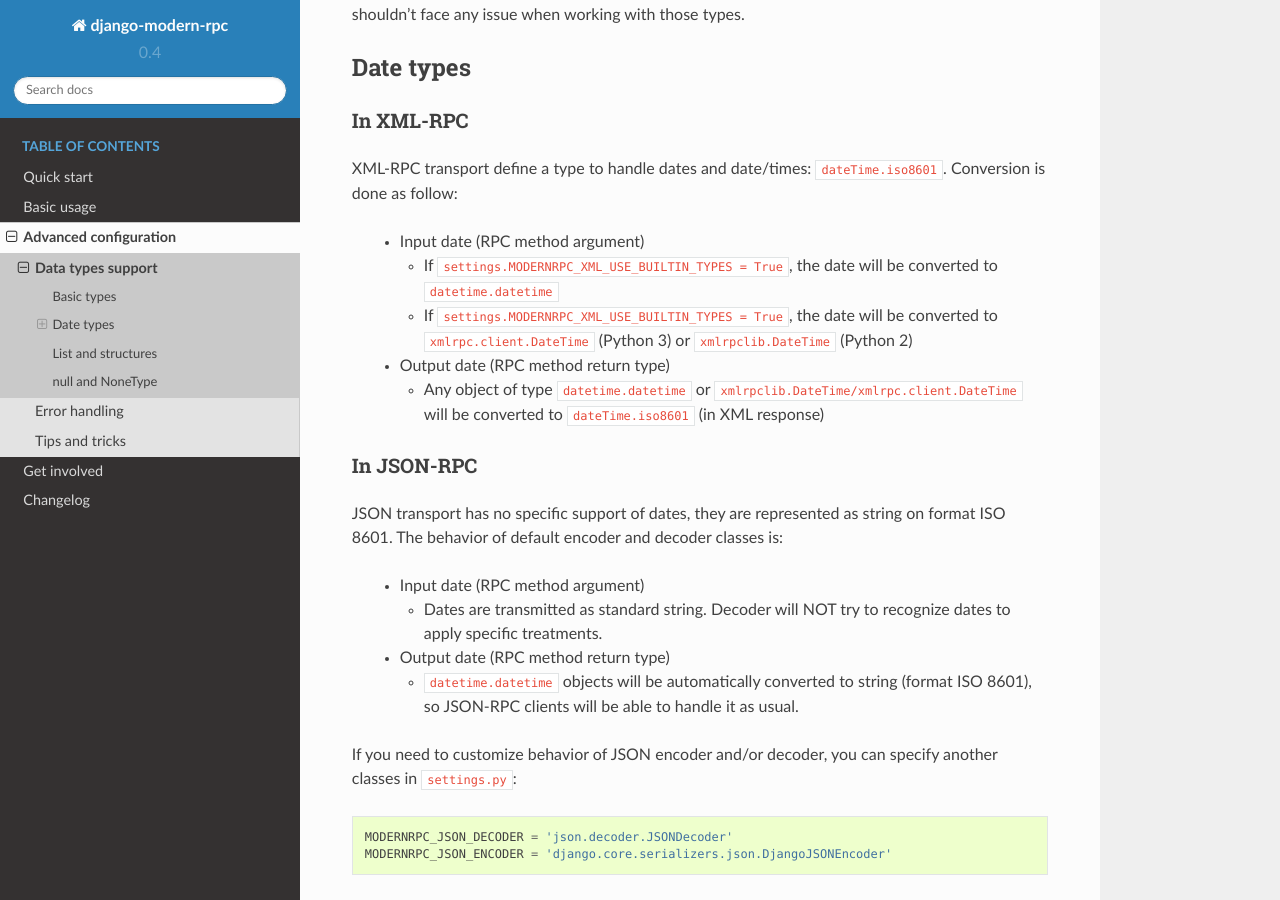
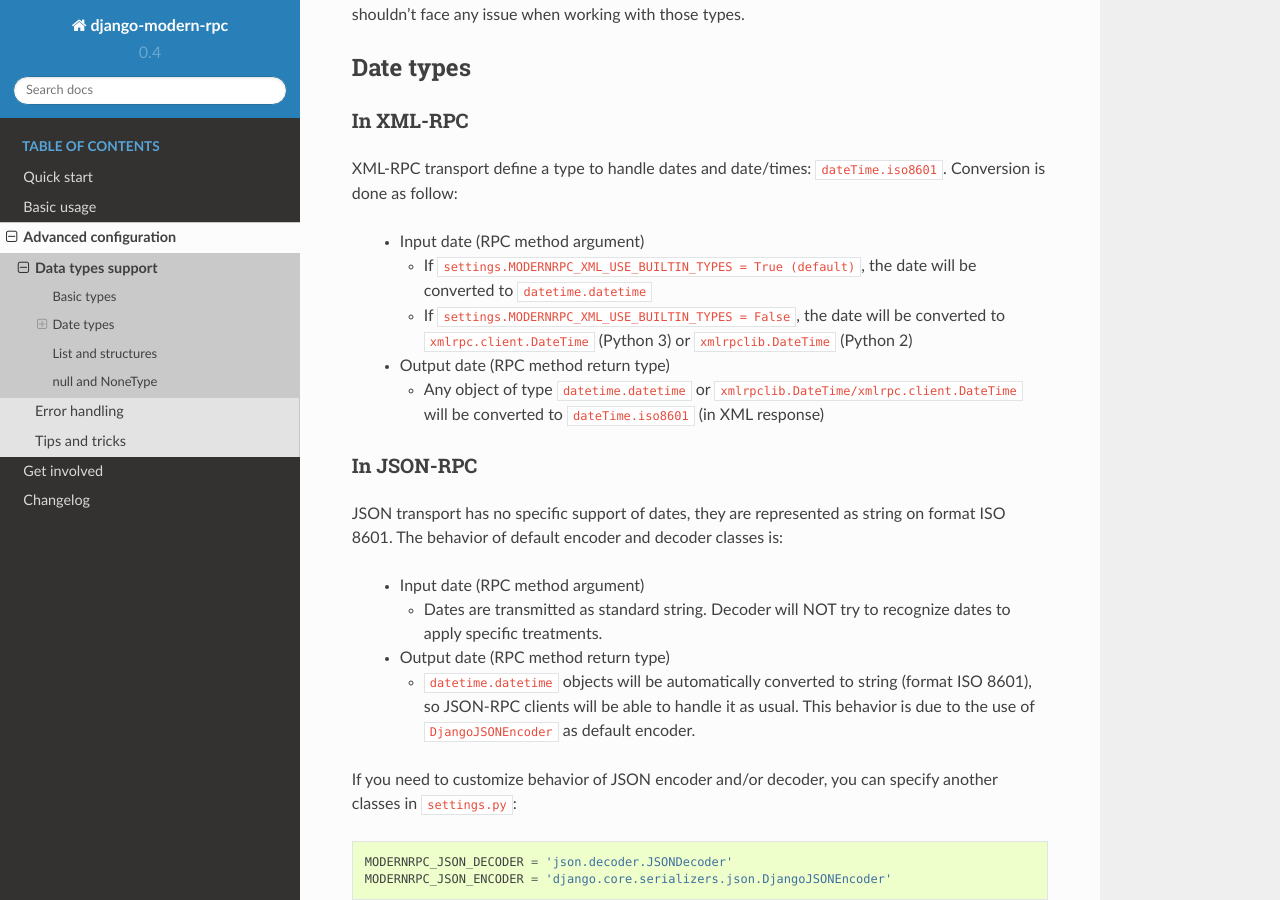
Before and after one commit to alorence/django-modern-rpc, a Sphinx documentation site: the page built from docs/source/advanced/data_types_support.rst, in a window 1280 px wide and 900 px high, scrolled down 717 px. Built offline with Sphinx 7.4.7 and the Read the Docs theme 2.0.0, drawn with Linux system fonts in a browser that asks for light colours.

Commit message:
More documentation

```diff
--- a/docs/source/advanced/data_types_support.rst
+++ b/docs/source/advanced/data_types_support.rst
@@ -36,8 +36,8 @@ XML-RPC transport define a type to handle dates and date/times: ``dateTime.iso86
 
  - Input date (RPC method argument)
 
-   - If ``settings.MODERNRPC_XML_USE_BUILTIN_TYPES = True``, the date will be converted to ``datetime.datetime``
-   - If ``settings.MODERNRPC_XML_USE_BUILTIN_TYPES = True``, the date will be converted to ``xmlrpc.client.DateTime``
+   - If ``settings.MODERNRPC_XML_USE_BUILTIN_TYPES = True (default)``, the date will be converted to ``datetime.datetime``
+   - If ``settings.MODERNRPC_XML_USE_BUILTIN_TYPES = False``, the date will be converted to ``xmlrpc.client.DateTime``
      (Python 3) or ``xmlrpclib.DateTime`` (Python 2)
 
  - Output date (RPC method return type)
@@ -58,7 +58,7 @@ The behavior of default encoder and decoder classes is:
  - Output date (RPC method return type)
 
    - ``datetime.datetime`` objects will be automatically converted to string (format ISO 8601), so JSON-RPC clients
-     will be able to handle it as usual.
+     will be able to handle it as usual. This behavior is due to the use of ``DjangoJSONEncoder`` as default encoder.
 
 If you need to customize behavior of JSON encoder and/or decoder, you can specify another classes in ``settings.py``::
 
--- a/docs/source/contribute.rst
+++ b/docs/source/contribute.rst
@@ -7,7 +7,7 @@ There is many way to contribute to project development.
 Report issues, suggest enhancements
 ===================================
 
-If you find a bug, ask question about configuration or suggest an improveemnt to the project, fell free to use
+If you find a bug, want to ask question about configuration or suggest an improvemnt to the project, feel free to use
 `the issue tracker <https://github.com/alorence/django-modern-rpc/issues>`_. You will need a GitHub account.
 
 Submit a pull request
```
Also changed, not shown: docs/source/basic_usage/settings.rst (+14 -3 lines), 1 other file.
